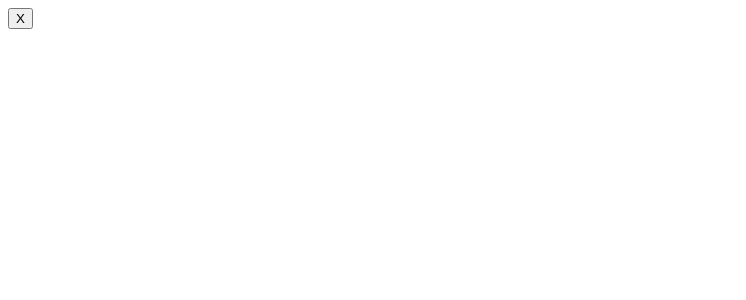
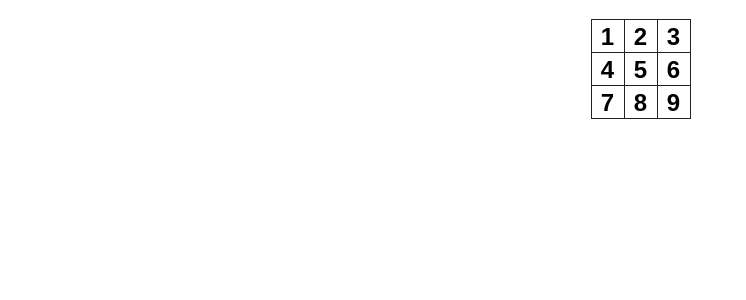
Before and after one commit to LuckyRathore911/Triweb-Learning, a React (Create React App) app in the folder Projects/tic-tac-toe/: page / in a window 1280 px wide. Shown: the top 300 px of the page, without its empty margins (0-746 px from the left). Built offline with nearby package versions, Linux system fonts and the light colour scheme.

Commit message:
created the board for the game

```diff
--- a/Projects/tic-tac-toe/src/App.js
+++ b/Projects/tic-tac-toe/src/App.js
@@ -1,5 +1,21 @@
-import "./App.css";
-
-export default function App() {
-  return <button className="Square">X</button>;
+export default function Board() {
+  return (
+    <>
+      <div className="board-row">
+        <button className="square">1</button>
+        <button className="square">2</button>
+        <button className="square">3</button>
+      </div>
+      <div className="board-row">
+        <button className="square">4</button>
+        <button className="square">5</button>
+        <button className="square">6</button>
+      </div>
+      <div className="board-row">
+        <button className="square">7</button>
+        <button className="square">8</button>
+        <button className="square">9</button>
+      </div>
+    </>
+  );
 }
--- a/Projects/tic-tac-toe/src/index.css
+++ b/Projects/tic-tac-toe/src/index.css
@@ -0,0 +1,26 @@
+* {
+box-sizing: border-box;
+}
+
+body {
+font-family: sans-serif;
+margin: 20px;
+padding: 0;
+display: flex;
+justify-content: center;
+}
+
+.square {
+background: #fff;
+border: 1px solid #262029;
+float: left;
+font-size: 24px;
+font-weight: bold;
+line-height: 34px;
+height: 34px;
+margin-right: -1px;
+margin-top: -1px;
+padding: 0;
+text-align: center;
+width: 34px;
+}
```
Also changed, not shown: Projects/tic-tac-toe/src/App.css (deleted).
